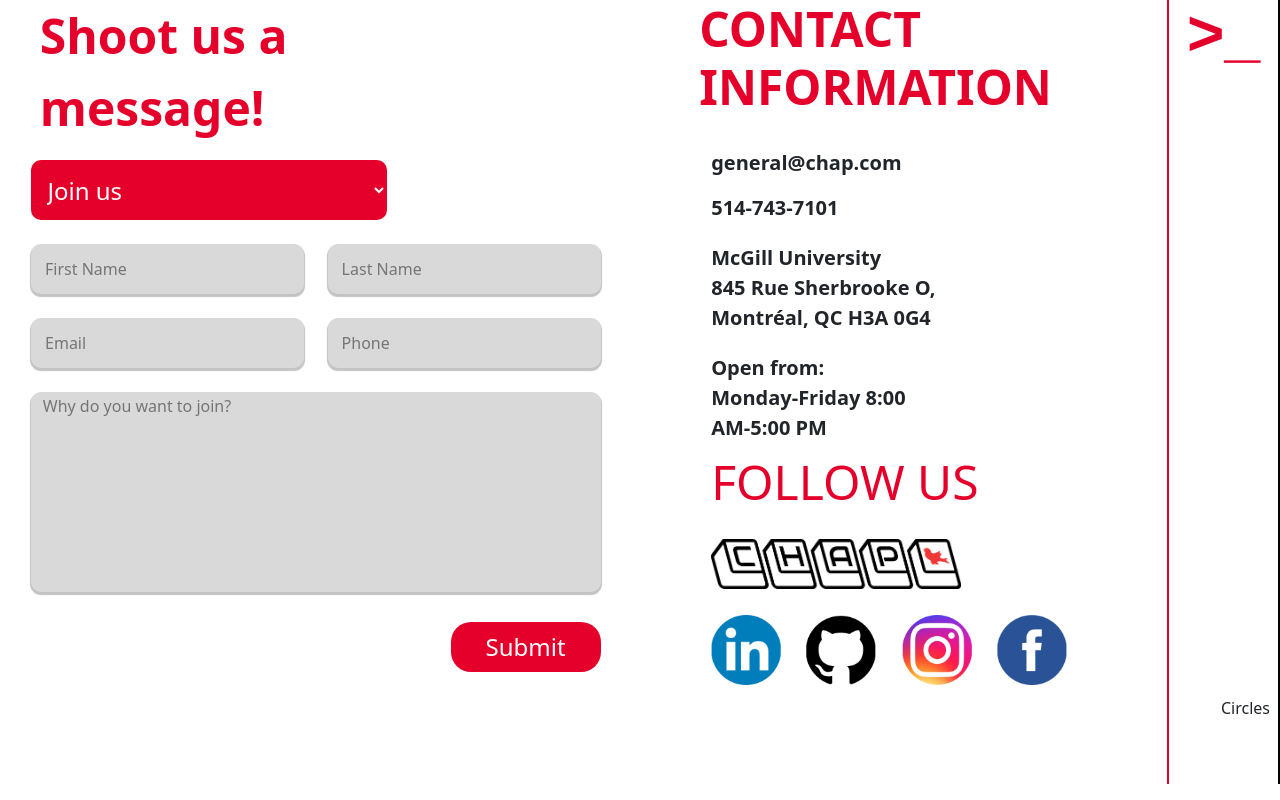
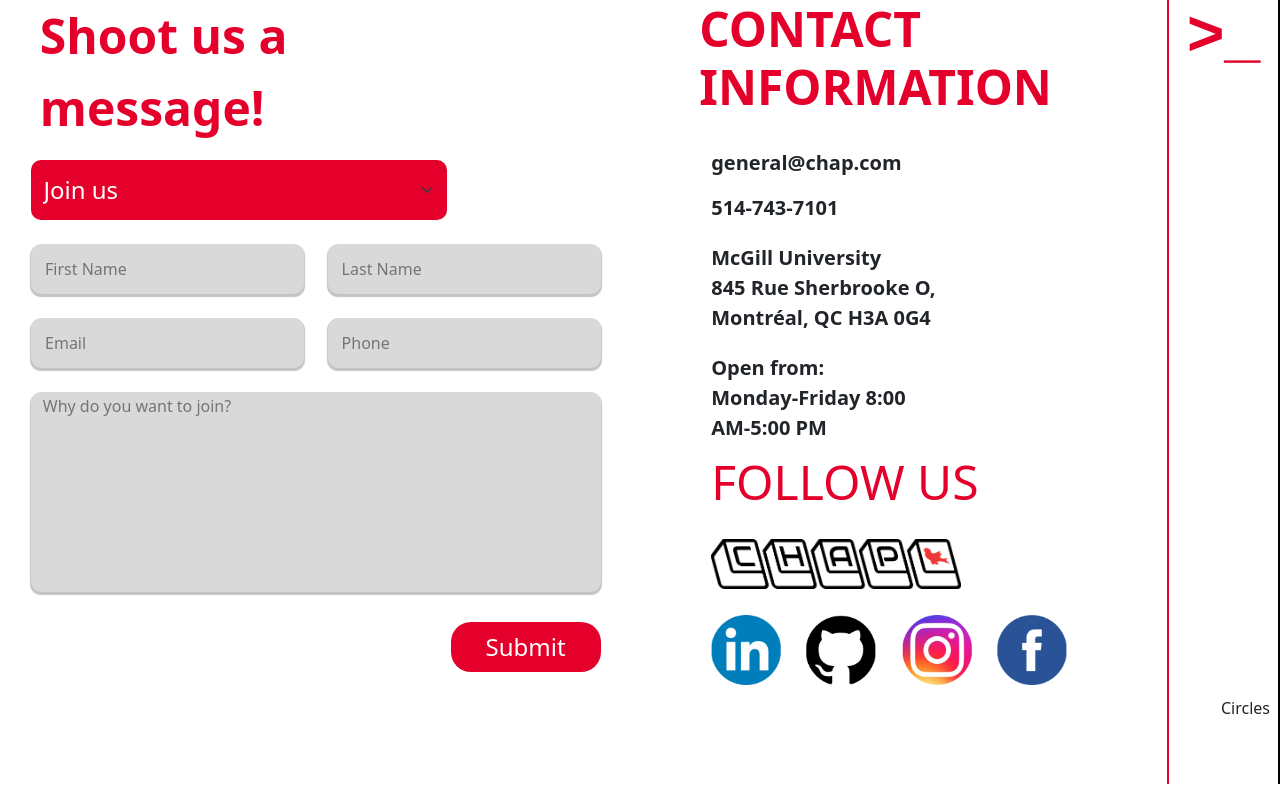
Before and after one commit to chap-organization/chap-website, a Next.js app: page / in a window 1280 px wide. Built offline with nearby package versions, Linux system fonts and the light colour scheme.

Commit message:
pushed select arrow left

```diff
--- a/components/general/ContactForm.js
+++ b/components/general/ContactForm.js
@@ -31,7 +31,7 @@ export default function ContactForm() {
             <div className={`row ${styles.formContainer}`}>
                 <form className={styles.form}>
                     <div className="row">
-                        <select name="type" >
+                        <select name="type" className={"form-select"} >
                             <option value="Join Us">Join us</option>
                             <option value="Sponsor">Sponsor</option>
                             <option value="GeneralMessage">General Message</option>
--- a/styles/Components/General/ContactForm.module.css
+++ b/styles/Components/General/ContactForm.module.css
@@ -14,11 +14,18 @@
     border: 0px solid;
     border-radius: 10px;
     color: #fff;
-    width: 60%;
+    width: 70%;
     font-size: 24px;
     margin-left: 12px;
+}
+
+.form select::-ms-expand {
+    /* position: relative;
+    right: 10px; */
+    display: none
 
 }
+
 
 .joinText {
     font-size: 48px;
```
